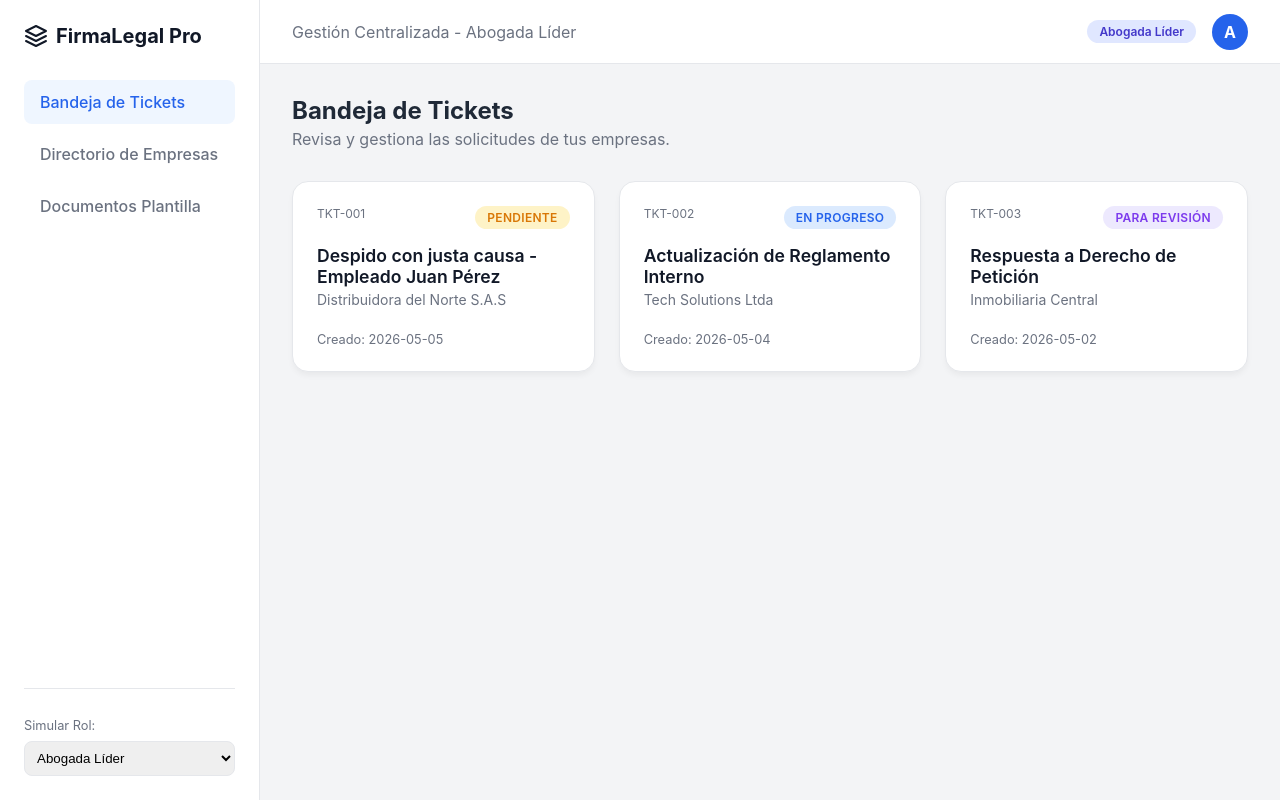
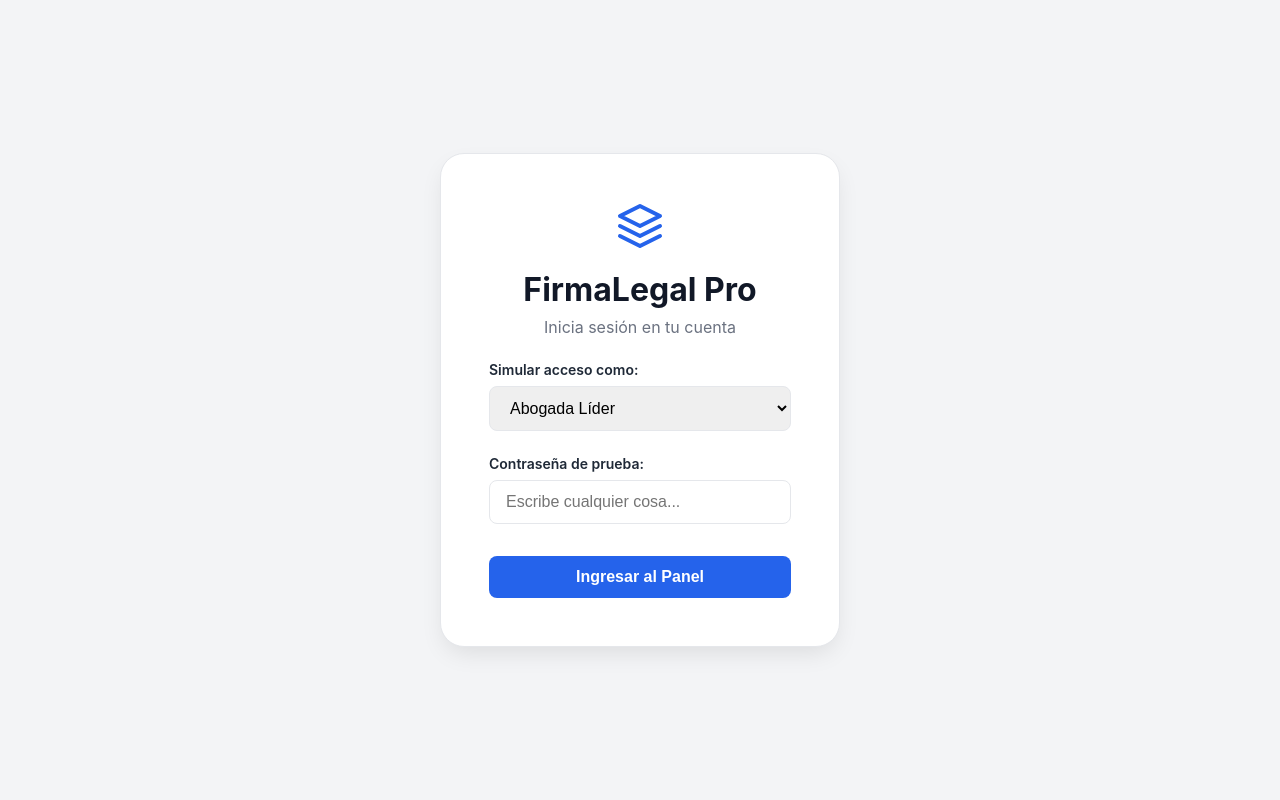
Before and after one commit to neland92/marinAbogados, a React (Vite) app: page / in a window 1280 px wide. Built offline with nearby package versions, Linux system fonts and the light colour scheme.

Commit message:
Add mock login screen

```diff
--- a/src/App.jsx
+++ b/src/App.jsx
@@ -39,7 +39,10 @@ const MOCK_TICKETS = [
 const ROLES = ['Cliente', 'Abogada Líder', 'Abogada Asignada', 'Abogado Jefe'];
 
 export default function App() {
+  const [isLoggedIn, setIsLoggedIn] = useState(false);
   const [role, setRole] = useState('Abogada Líder');
+  const [loginPassword, setLoginPassword] = useState('');
+
   const [currentView, setCurrentView] = useState('dashboard'); // dashboard, ticketDetail
   const [selectedTicket, setSelectedTicket] = useState(null);
   const [chatInput, setChatInput] = useState('');
@@ -53,6 +56,14 @@ export default function App() {
       case 'review': return { text: 'Para Revisión', cls: 'status-review' };
       case 'done': return { text: 'Completado', cls: 'status-done' };
       default: return { text: 'Desconocido', cls: '' };
+    }
+  };
+
+  const handleLogin = (e) => {
+    e.preventDefault();
+    // Simulamos validación
+    if(loginPassword.trim() !== '') {
+      setIsLoggedIn(true);
     }
   };
 
@@ -79,6 +90,46 @@ export default function App() {
     setSelectedTicket(updatedTickets.find(t => t.id === selectedTicket.id));
     setChatInput('');
   };
+
+  if (!isLoggedIn) {
+    return (
+      <div className="login-wrapper">
+        <div className="login-card">
+          <svg width="48" height="48" viewBox="0 0 24 24" fill="none" stroke="var(--accent-color)" strokeWidth="2" strokeLinecap="round" strokeLinejoin="round" style={{marginBottom: '1rem'}}>
+            <path d="M12 2L2 7l10 5 10-5-10-5z"></path>
+            <path d="M2 17l10 5 10-5"></path>
+            <path d="M2 12l10 5 10-5"></path>
+          </svg>
+          <h1 style={{margin: '0 0 0.5rem 0', color: 'var(--primary-color)'}}>FirmaLegal Pro</h1>
+          <p style={{margin: 0, color: 'var(--text-muted)'}}>Inicia sesión en tu cuenta</p>
+
+          <form onSubmit={handleLogin}>
+            <div className="login-input-group">
+              <label>Simular acceso como:</label>
+              <select value={role} onChange={(e) => setRole(e.target.value)}>
+                {ROLES.map(r => <option key={r} value={r}>{r}</option>)}
+              </select>
+            </div>
+
+            <div className="login-input-group">
+              <label>Contraseña de prueba:</label>
+              <input
+                type="password"
+                placeholder="Escribe cualquier cosa..."
+                value={loginPassword}
+                onChange={(e) => setLoginPassword(e.target.value)}
+                required
+              />
+            </div>
+
+            <button type="submit" className="btn-primary login-btn">
+              Ingresar al Panel
+            </button>
+          </form>
+        </div>
+      </div>
+    );
+  }
 
   return (
     <div className="app-container">
--- a/src/index.css
+++ b/src/index.css
@@ -31,6 +31,63 @@ body {
   display: flex;
   height: 100vh;
   overflow: hidden;
+}
+
+/* Login */
+.login-wrapper {
+  display: flex;
+  align-items: center;
+  justify-content: center;
+  height: 100vh;
+  width: 100vw;
+  background-color: var(--bg-color);
+}
+
+.login-card {
+  background: var(--surface-color);
+  padding: 3rem;
+  border-radius: 1.5rem;
+  box-shadow: 0 10px 25px -5px rgba(0, 0, 0, 0.1);
+  width: 100%;
+  max-width: 400px;
+  text-align: center;
+  border: 1px solid var(--border-color);
+}
+
+.login-input-group {
+  margin-top: 1.5rem;
+  text-align: left;
+}
+
+.login-input-group label {
+  display: block;
+  font-size: 0.875rem;
+  font-weight: 600;
+  margin-bottom: 0.5rem;
+  color: var(--text-main);
+}
+
+.login-input-group select,
+.login-input-group input {
+  width: 100%;
+  padding: 0.75rem 1rem;
+  border-radius: 0.5rem;
+  border: 1px solid var(--border-color);
+  font-size: 1rem;
+  outline: none;
+  transition: border-color 0.2s;
+}
+
+.login-input-group select:focus,
+.login-input-group input:focus {
+  border-color: var(--accent-color);
+}
+
+.login-btn {
+  width: 100%;
+  margin-top: 2rem;
+  padding: 1rem;
+  font-size: 1rem;
 }
 
 .sidebar {
```
